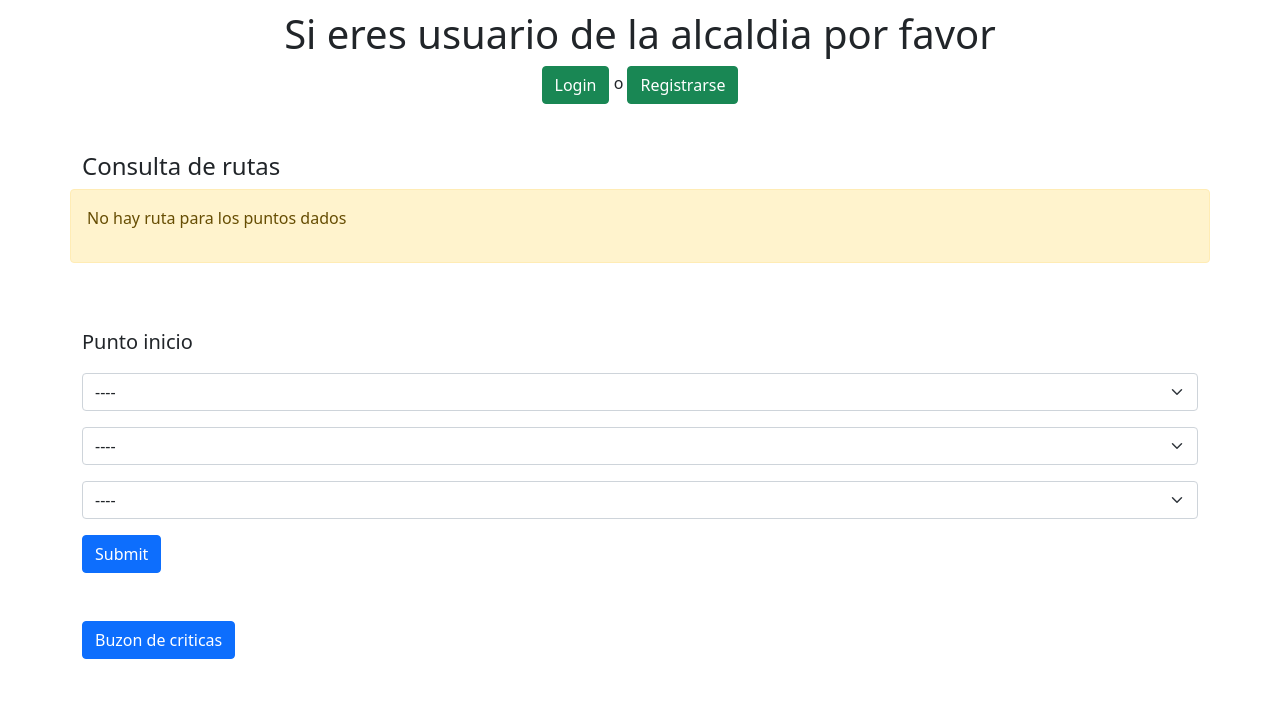
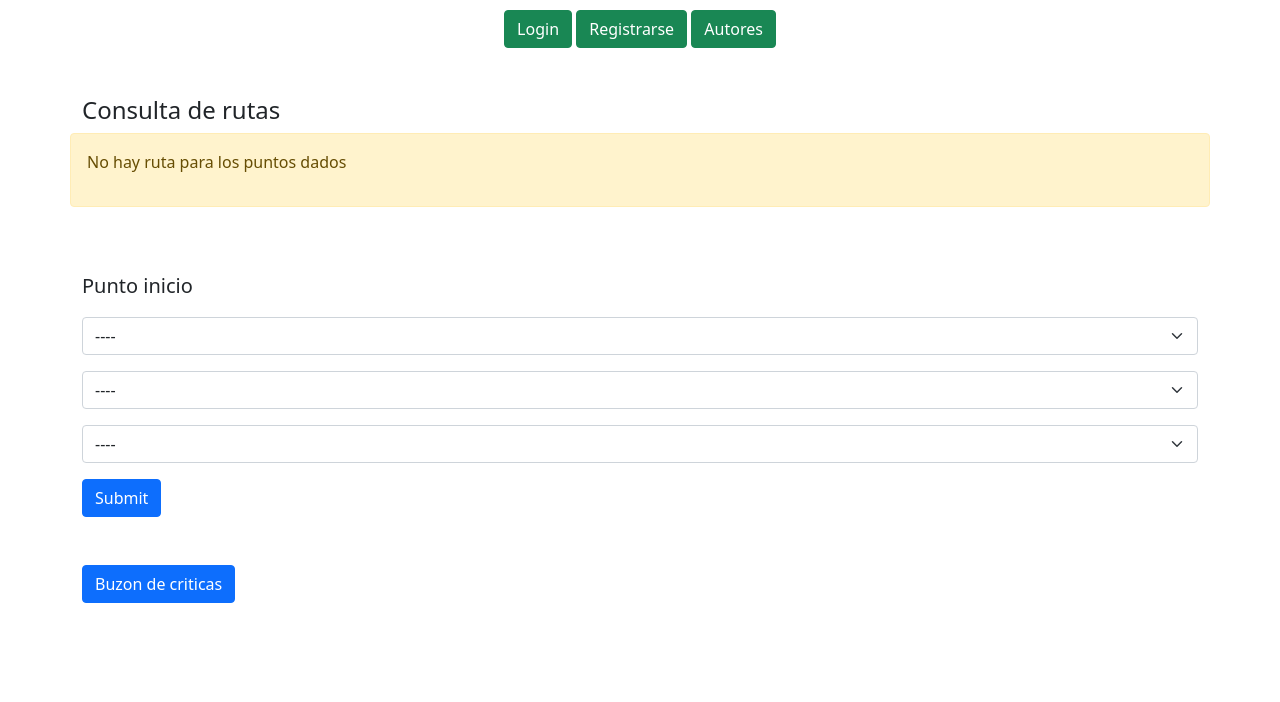
Before and after one commit to DevelCor/transporte_alcaldia_inet, a PHP site: page / in a window 1280 px wide. Shown: the part 98-800 px from the top of the page. Run offline with PHP 8.4, Linux system fonts and the light colour scheme; data that the repository does not hold is empty.

Commit message:
add about us

```diff
--- a/index.php
+++ b/index.php
@@ -47,13 +47,9 @@ if (isset($_COOKIE['user_id'])) {
         <?php else: ?>
             <div class="row">
                 <div class="col-12 text-center">
-                    <h1>Si eres usuario de la alcaldia por favor</h1>
-                </div>
-            </div>
-            <div class="row">
-                <div class="col-12 text-center">
-                    <a href="login.php" class="btn btn-success">Login</a> o
+                    <a href="login.php" class="btn btn-success">Login</a>
                     <a href="signup.php" class="btn btn-success">Registrarse</a>
+                    <a href="about_us.php" class="btn btn-success">Autores</a>
                 </div>
             </div>
         <?php endif; ?>
```
Also changed, not shown: about_us.php (added, +13 -0 lines).
